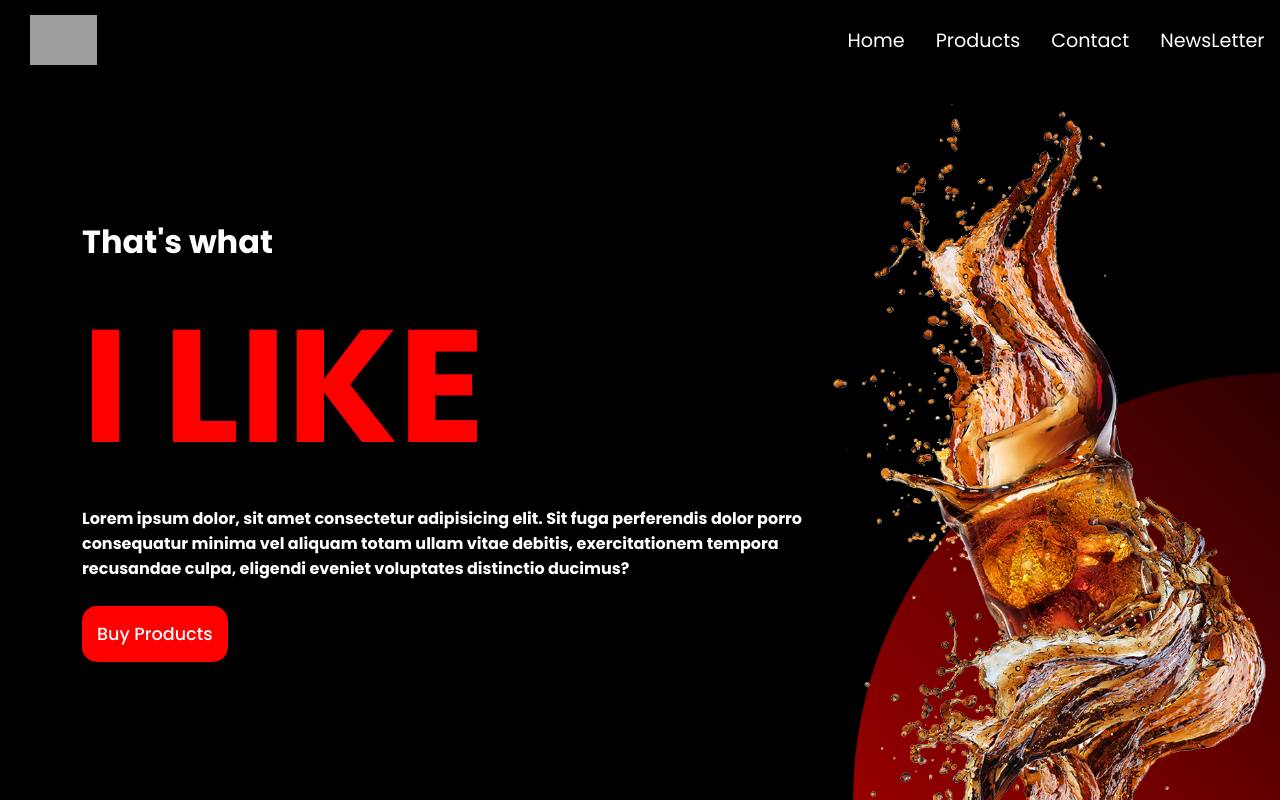
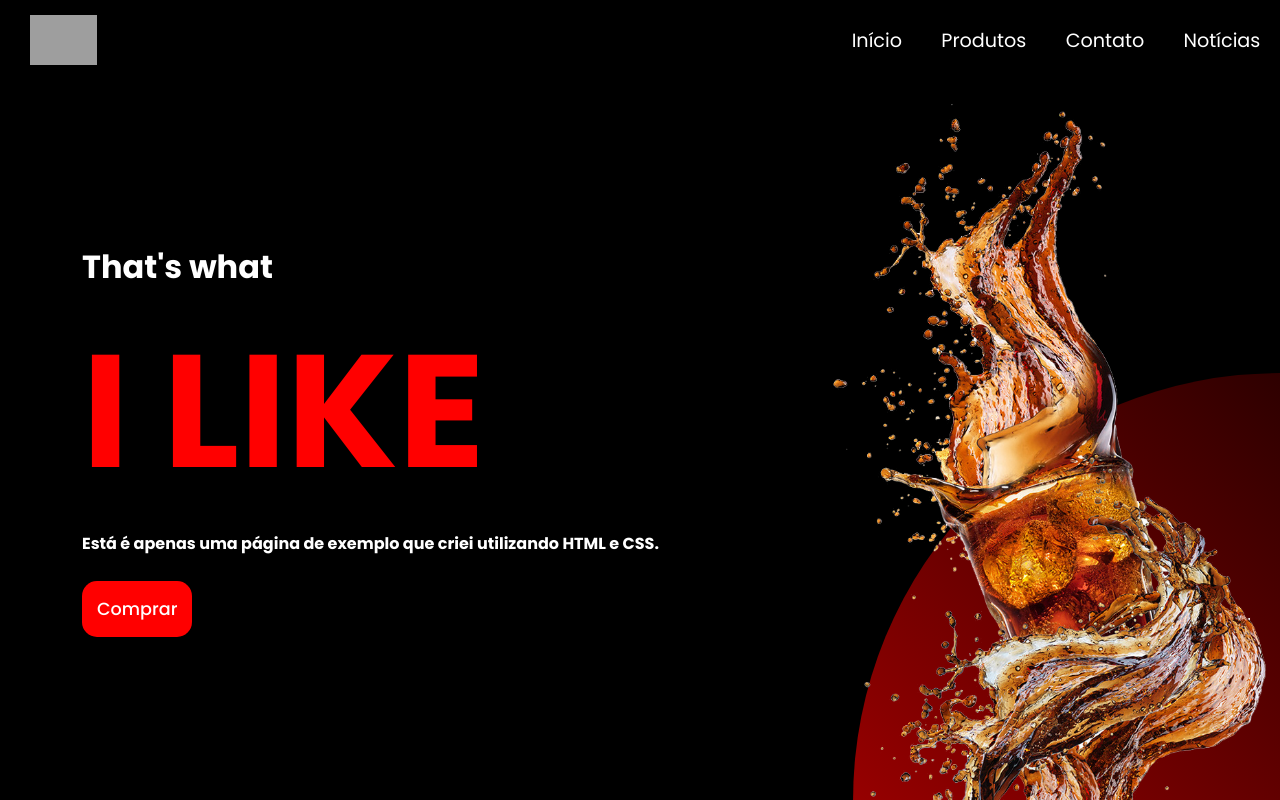
Before and after one commit to gaabrzx/LandingCoca-Cola, a plain HTML site: page index.html in a window 1280 px wide. Drawn offline with Linux system fonts and the light colour scheme; grey boxes are pictures that could not be loaded.

Commit message:
Tradução

```diff
--- a/css/style.css
+++ b/css/style.css
@@ -83,6 +83,7 @@ header img {
   background: red;
   color: white;
   cursor: pointer;
+  transition: all 1s ease-in-out;
 }
 
 #button:hover {
--- a/index.html
+++ b/index.html
@@ -16,10 +16,10 @@
       />
 
       <ul>
-        <li><a href="">Home</a></li>
-        <li><a href="">Products</a></li>
-        <li><a href="">Contact</a></li>
-        <li><a href="">NewsLetter</a></li>
+        <li><a href="">Início</a></li>
+        <li><a href="">Produtos</a></li>
+        <li><a href="">Contato</a></li>
+        <li><a href="">Notícias</a></li>
       </ul>
     </header>
     <main>
@@ -29,12 +29,9 @@
           <h1 class="like">I LIKE</h1>
         </h1>
         <p>
-          Lorem ipsum dolor, sit amet consectetur adipisicing elit. Sit fuga
-          perferendis dolor porro consequatur minima vel aliquam totam ullam
-          vitae debitis, exercitationem tempora recusandae culpa, eligendi
-          eveniet voluptates distinctio ducimus?
+          Está é apenas uma página de exemplo que criei utilizando HTML e CSS.
         </p>
-        <input type="submit" value="Buy Products" id="button" />
+        <input type="submit" value="Comprar" id="button" />
       </div>
       <div class="right">
         <img src="img/572.png" alt="bottles" id="occa" />
```
